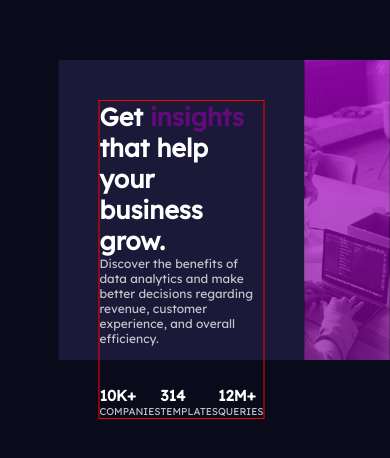
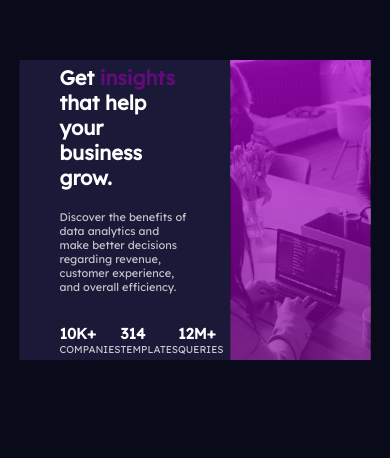
Before and after one commit to iddimsangi/statspreviewcard, a React (Create React App) app: page / in a window 390 px wide. Shown: the part 212-670 px from the top of the page. Built offline with nearby package versions, Linux system fonts and the light colour scheme.

Commit message:
responsiveness 481px

```diff
--- a/src/App.scss
+++ b/src/App.scss
@@ -6,11 +6,13 @@
     height: 50%;
     max-height: 30rem;
     position: absolute;
+    // border: 1px solid green;
     top: 50%;
     left: 50%;
     transform: translate(-50%, -50%);
-    width: 70%;
+    width: 80%;
     display: flex;
+    // flex-wrap: wrap-reverse;
     &--box {
       width:40rem;
       padding: 4rem;
@@ -18,7 +20,9 @@
       display: flex;
       flex-direction: column;
       .footer {
+        // border: 1px solid orange;
         display: flex;
+        width: 90%;
         font-size: 1rem;
         color: hsl(0, 0%, 100%);
         display: flex;
@@ -37,13 +41,14 @@
         background-color: hsl(244, 38%, 16%);
         display: flex;
         flex-direction: column;
-
+        justify-content: center;
+        // min-width: 35rem;
         .wrapper {
-          border: 1px solid red;
+          // border: 1px solid red;
           // width: 70%;
           h1 {
             font-size: 2.5rem;
-            // margin-bottom: 2rem;
+            margin-bottom: 2rem;
             color: hsl(0, 0%, 100%);
 
             span {
@@ -70,4 +75,58 @@
       }
     }
   }
+  @media only screen and (max-width:768px){
+    &-header {
+   width: 90%;
+     &--box {
+
+      //  width: 70rem;
+       &:first-child {
+        width: 60%;
+
+        .wrapper {
+          // border: 1px solid red;
+          // width: 70%;
+          h1 {
+            font-size: 2rem;
+            margin-bottom: 2rem;
+
+            span {
+              color: #87049ea6;
+            }
+          }
+          p {
+            font-size: 1.1rem;
+            margin-bottom: 3rem;
+          }
+        }
+
+       }
+
+     }
+    }
+  }
+  // @media only screen and (max-width:414px){
+  //   &-header {
+  //    flex-direction: column-reverse;
+  //    width: 80%;
+  //   //  justify-content: center;
+  //    align-items: center;
+  //    &--box {
+  //     //  width: 37rem;
+  //      &:first-child {
+  //        width: 100%;
+  //      }
+  //      &:last-child{
+  //        width: 100%;
+  //        height: 35rem;
+  //      }
+  //      .footer {
+  //        flex-direction: column;
+  //        align-items: center;
+  //        justify-content: space-between;
+  //      }
+  //    }
+  //   }
+  // }
 }
```
